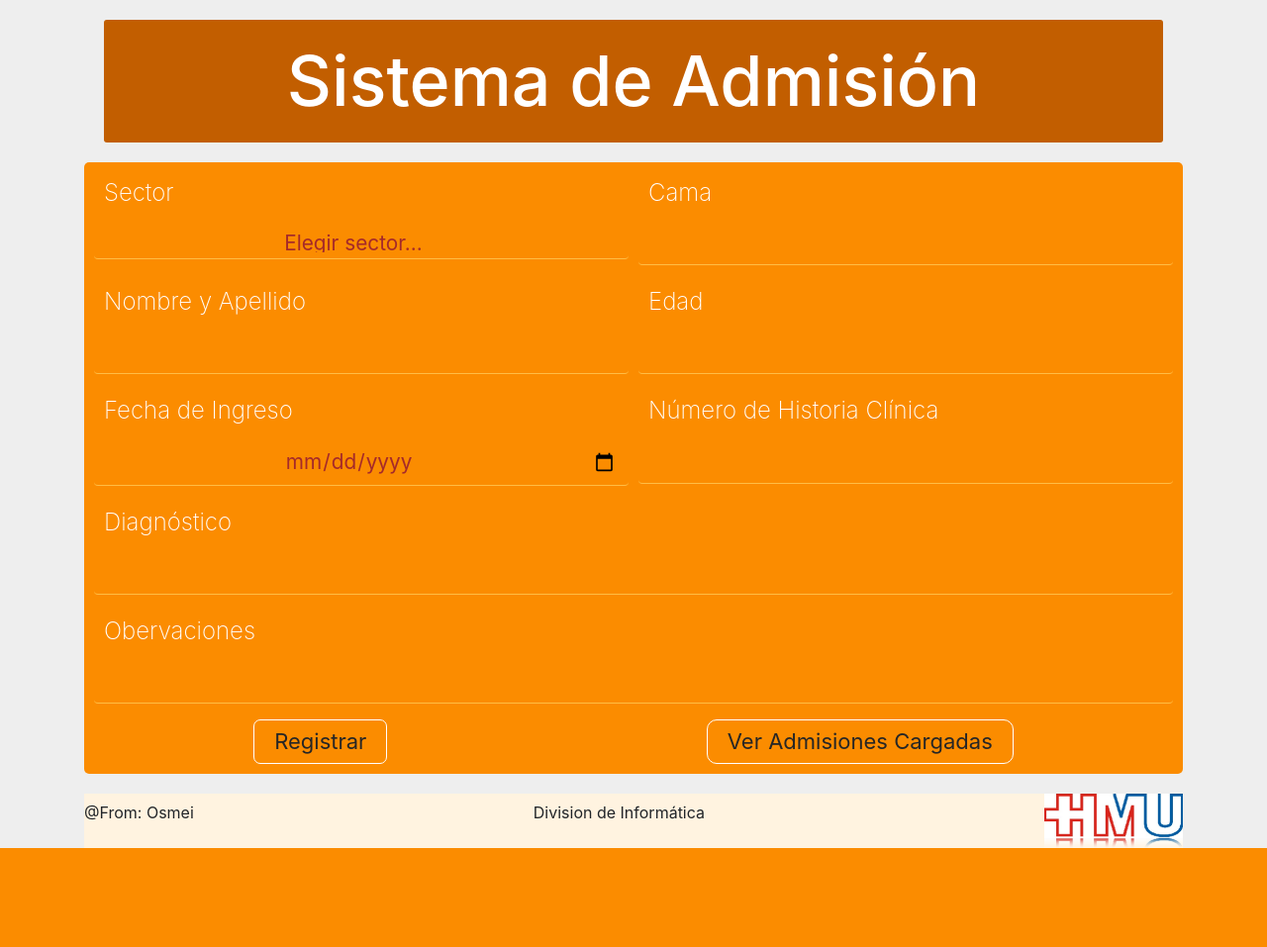
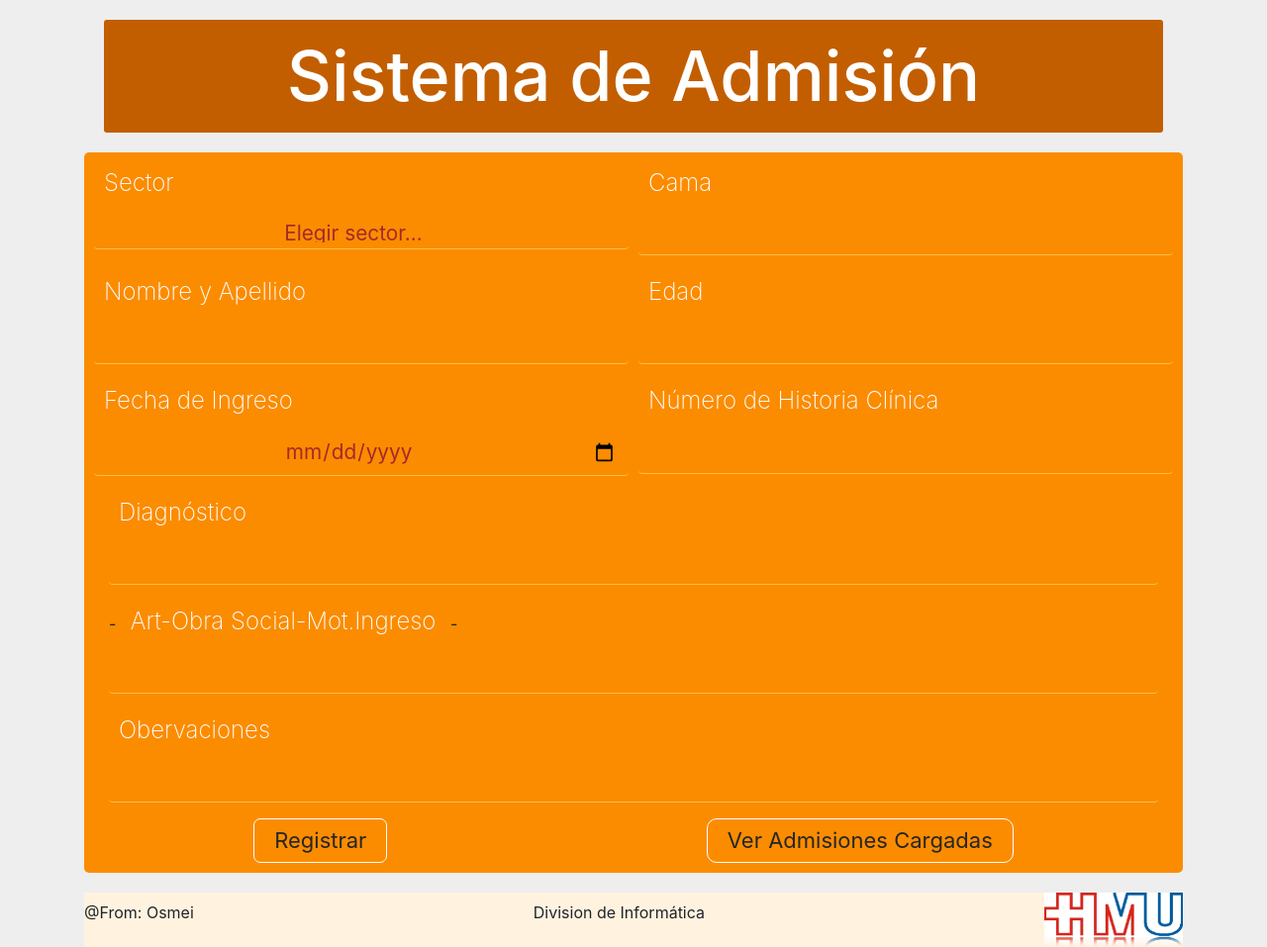
Before and after one commit to Osmei/libroNegro, a PHP site: page /admision/admision.php in a window 1280 px wide. Shown: the whole page at 99% size. Before the commit the page ends 857 px from the top, so only its background shows below. Run offline with PHP 8.4, Linux system fonts and the light colour scheme; data comes from the database, SQL or seed files in the repository; data that the repository does not hold is empty.

Commit message:
arreglado

```diff
--- a/admision/admision.js
+++ b/admision/admision.js
@@ -15,7 +15,7 @@
         event.preventDefault();
         var params = $("#formAdmision").serialize();
         var sector = $( "#sector option:selected" ).text();
-        console.log(sector);
+        console.log(params);
         $.ajax({
             url : 'switch.php?op=registrarAdmision',
             data : {
--- a/admision/admision.php
+++ b/admision/admision.php
@@ -29,7 +29,7 @@
         <div class="form-group col-md-6">
           <div class="sector">
             <label for="sector">Sector</label>
-            <select class="custom-select" id="sector">
+            <select name="sector" class="custom-select" id="sector">
               <option selected>Seleccione sector</option>
               <option value="Sector A">Sector A</option>
               <option value="Sector C">Sector C</option>
@@ -41,7 +41,7 @@
         <div class="form-group col-md-6">
           <div class="cama">
             <label for="cama">Cama</label>
-            <input type="number" class="form-control" id="cama">
+            <input type="number" name="cama" class="form-control" id="cama">
           </div>
         </div>
       </div>
@@ -49,13 +49,13 @@
         <div class="form-group col-md-6">
           <div class="nombreApellido">
             <label for="nombreApellido">Nombre y Apellido</label>
-            <input type="text" class="form-control" id="nombreApellido">
+            <input type="text" name="nya" class="form-control" id="nombreApellido">
           </div>
         </div>
         <div class="form-group col-md-6">
           <div class="edad">
             <label for="edad">Edad</label>
-            <input type="number" class="form-control" id="edad">
+            <input type="number" name="edad" class="form-control" id="edad">
           </div>
         </div>
       </div>
@@ -63,26 +63,32 @@
         <div class="form-group col-md-6">
           <div class="fIngreso">
             <label for="fIngreso">Fecha de Ingreso</label>
-            <input type="date" class="form-control" id="fIngreso">
+            <input type="date" name="ingreso" class="form-control" id="fIngreso">
           </div>
         </div>
         <div class="form-group col-md-6">
           <div class="numeroHc">
             <label for="numeroHc">Número de Historia Clínica</label>
-            <input type="number" class="form-control" id="numeroHc">
+            <input type="number" name="hClinica" class="form-control" id="numeroHc">
           </div>
         </div>
       </div>
       <div class="diagnostico">
-        <div class="form-group diagnostico">
+        <div class="form-group col-lg-12 diagnostico">
           <label for="diagnostico">Diagnóstico</label>
-          <input type="text" class="form-control" id="diagnostico">
+          <input type="text" name="diagnostico" class="form-control" id="diagnostico">
+        </div>
+      </div>
+      <div class="obraSocial">
+        <div class="form-group col-lg-12 obraSocial">
+-         <label>Art-Obra Social-Mot.Ingreso</label>
+-         <input type="text" name="obraSocial" class="form-control" id="oSocial">
         </div>
       </div>
       <div class="observaciones">
-        <div class="form-group observaciones">
+        <div class="form-group col-lg-12 observaciones">
           <label for="observaciones">Obervaciones</label>
-          <input type="text" class="form-control" id="observaciones">
+          <input type="text" name="observaciones" class="form-control" id="observaciones">
         </div>
       </div>
       <div class="contButons">
--- a/admision/switch.php
+++ b/admision/switch.php
@@ -16,7 +16,7 @@
         break;
         case 'registrarAdmision':
             parse_str($_POST['params'],$params);
-            //prd($params);
+
 
             $queryInsert = "INSERT INTO `libronegro`.`admision` (`cama`, `edad`, `diagnostico`, `observaciones`, `idHistClinica`, `obraSocial`, `idSectorAdmision`, `nombreApellido`, `fechaIngreso`)
                                    VALUES ('".$params["cama"]."', '".$params["edad"]."', '".$params["diagnostico"]."', '".$params["observaciones"]."', '".$params["hc"]."', '".$params["obraSocial"]."', '".$params["sector"]."', '".$params["nya"]."', '".$params["ingreso"]."')";
--- a/css/admision.css
+++ b/css/admision.css
@@ -19,7 +19,7 @@
   color: #fff;
   font-size: 70px;
   text-align: center;
-  padding: 20px;
+  padding: 15px;
   }
 input, select {
   text-align: center;
@@ -52,7 +52,8 @@
 #numeroHc,
 #observaciones,
 #diagnostico,
-#edad {
+#edad,
+#oSocial {
   background: transparent;
   cursor: pointer;
   font-size: 1.3em;
```
Also changed, not shown: admision/admisionCargaExitosa.php (added, +26 -0 lines).
